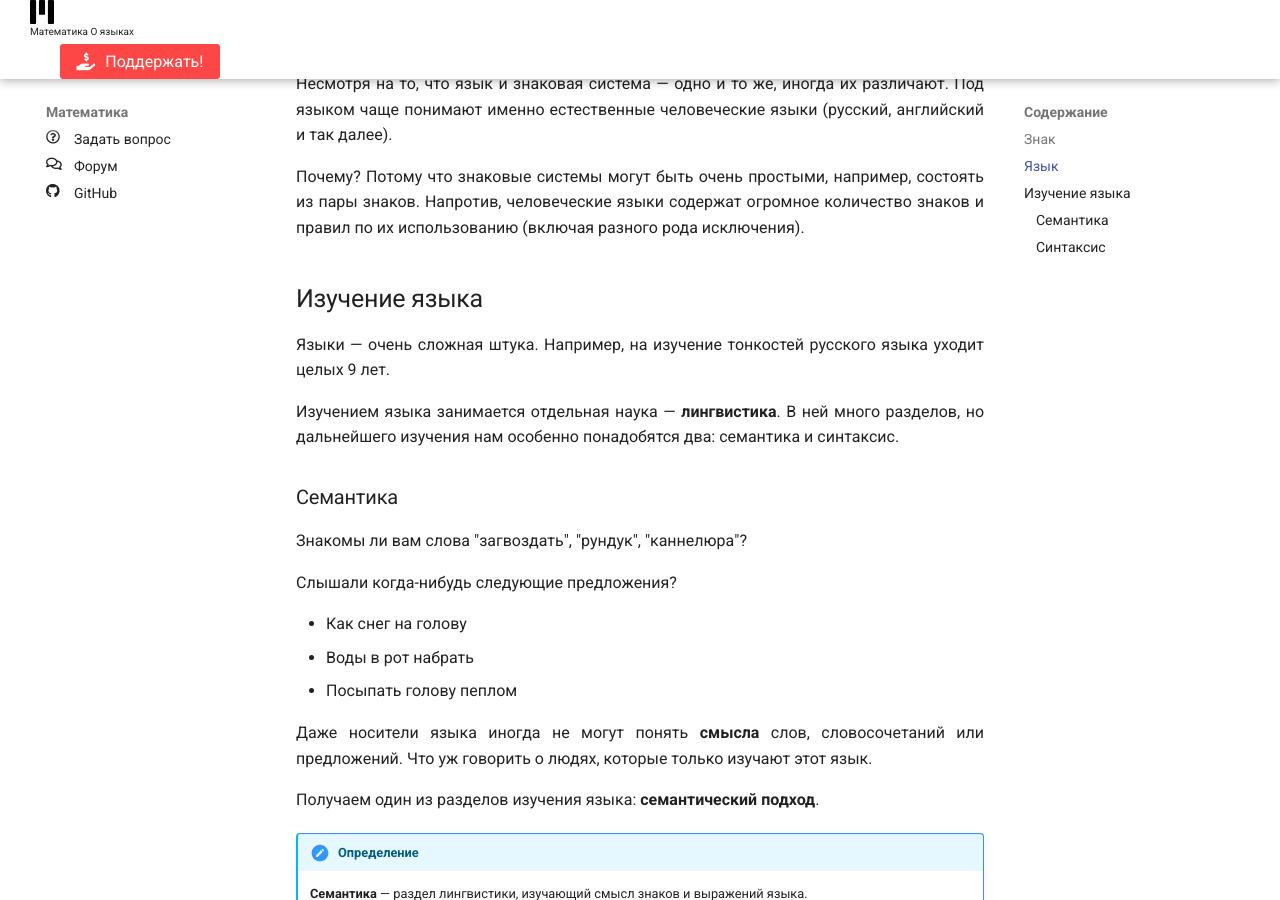
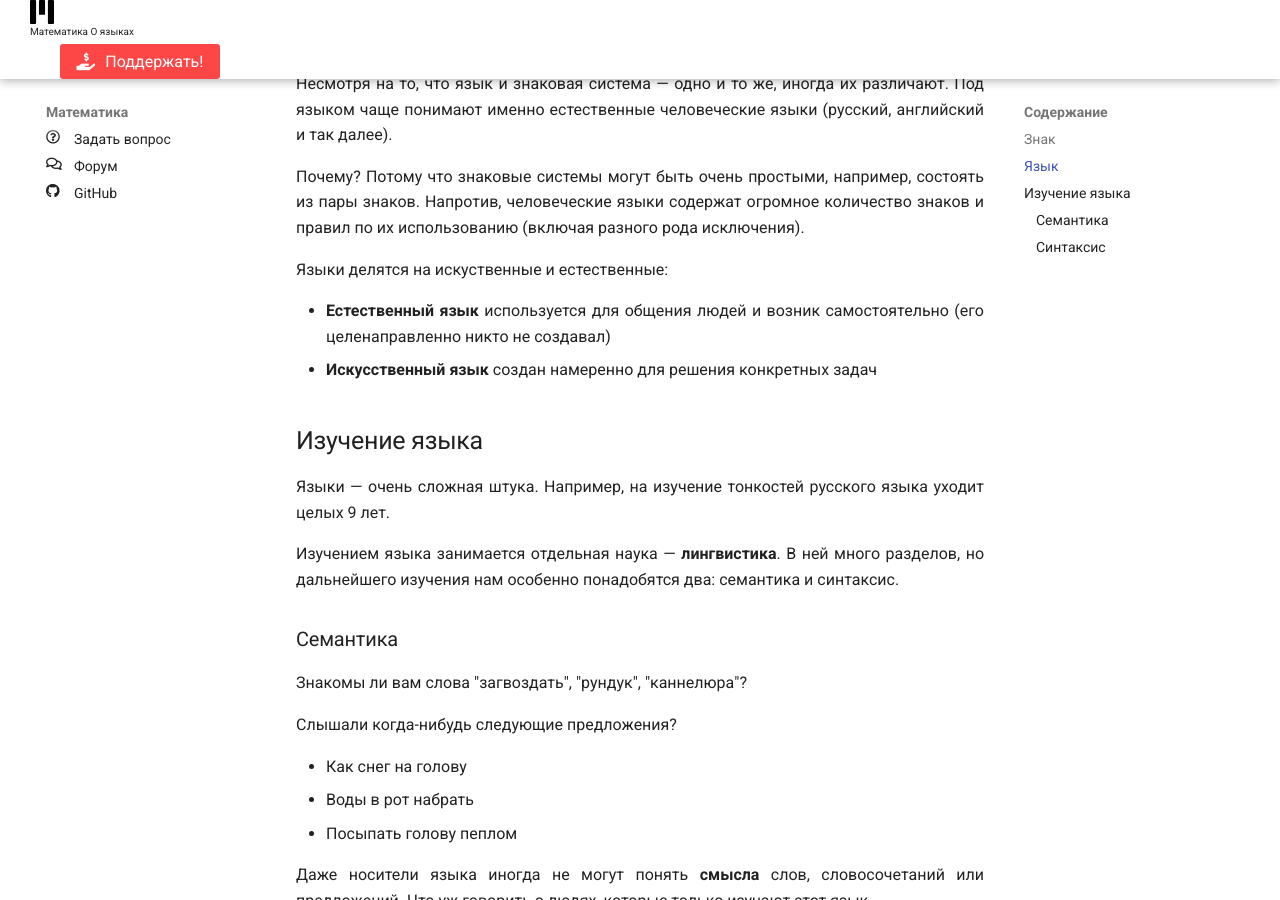
Before and after one commit to CMTV/mathit, an MkDocs documentation site: the page built from docs/math-lang/about-langs.md, in a window 1280 px wide and 900 px high, scrolled down 1446 px. Built offline with MkDocs 1.6.1 and Material for MkDocs 9.7.7, drawn with Linux system fonts in a browser that asks for light colours; formulas are drawn with MathJax 3; some of the changed text lies outside the part shown.

Commit message:
Новая статья и правки
Новая статья "Математический язык".

В статью "О языке" добавлены определения естественного и искусственного языков.

Удалены точки в конце добавленных ранее афоризмов.

```diff
--- a/docs/math-lang/about-langs.md
+++ b/docs/math-lang/about-langs.md
@@ -56,6 +56,11 @@ description: Перед изучением языка математики на
 Почему? Потому что знаковые системы могут быть очень
 простыми, например, состоять из пары знаков. Напротив, человеческие языки содержат огромное количество знаков и правил
 по их использованию (включая разного рода исключения).
+
+Языки делятся на искуственные и естественные:
+
+* **Естественный язык** используется для общения людей и возник самостоятельно (его целенаправленно никто не создавал)
+* **Искусственный язык** создан намеренно для решения конкретных задач
 
 ## Изучение языка
 
--- a/mkdocs.yml
+++ b/mkdocs.yml
@@ -8,6 +8,7 @@ nav:
     - Об учебнике: index.md
     - Язык математики:
         - О языках: math-lang/about-langs.md
+        - Математический язык: math-lang/math.md
 
 theme:
     name: material
@@ -64,8 +65,8 @@ extra:
         - 'Математика — это язык, на котором написана книга природы'
         - 'Математика — это язык!'
         - 'Математика — самая надежная форма пророчества'
-        - 'Он стал поэтом – для математика у него не хватало фантазии.'
-        - 'В математике нет символов для неясных мыслей.'
-        - '«Если… то…» – если это не математика, то это шантаж.'
-        - 'Книга природы написана на языке математики.'
-        - 'Математика - совершенный метод, позволяющий провести самого себя за нос.'
+        - 'Он стал поэтом – для математика у него не хватало фантазии'
+        - 'В математике нет символов для неясных мыслей'
+        - '«Если… то…» – если это не математика, то это шантаж'
+        - 'Книга природы написана на языке математики'
+        - 'Математика - совершенный метод, позволяющий провести самого себя за нос'
```
Also changed, not shown: docs/math-lang/math.md (added, +116 -0 lines).
